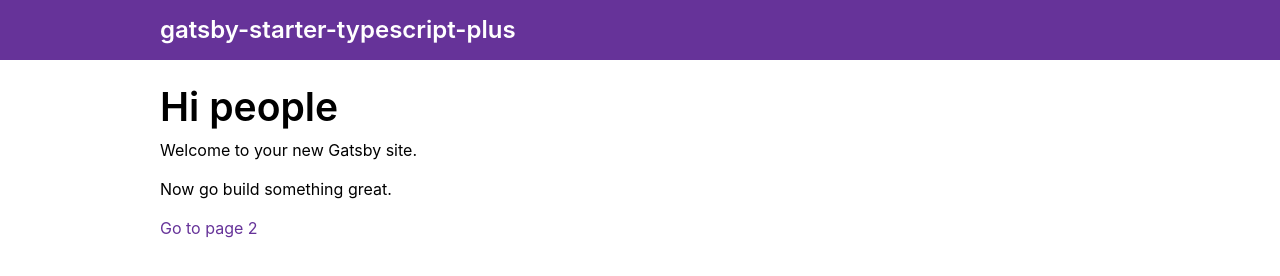
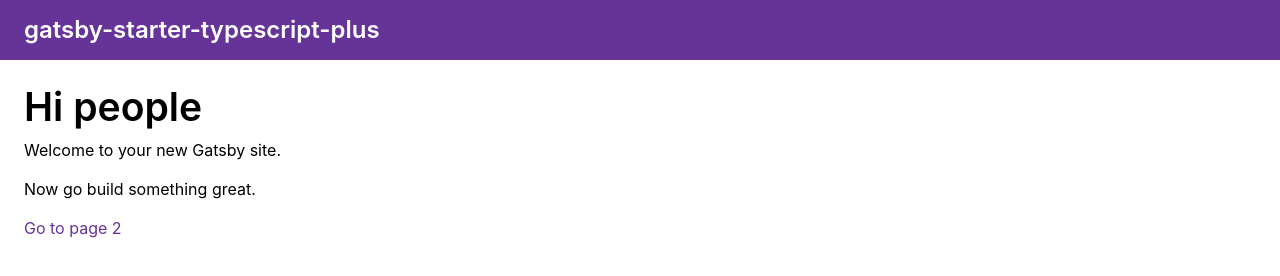
Before and after one commit to allan-almeida/experiments-3d, a Gatsby site: page / in a window 1280 px wide. Built offline with nearby package versions, Linux system fonts and the light colour scheme; Gatsby itself is replaced by a stand-in of ours.

Commit message:
removed layout maxwidth

```diff
--- a/src/components/Container.tsx
+++ b/src/components/Container.tsx
@@ -1,15 +1,11 @@
 import * as React from 'react'
 import styled from '@emotion/styled'
-
-import { widths } from '../styles/variables'
-import { getEmSize } from '../styles/mixins'
 
 const StyledContainer = styled.div`
   position: relative;
   margin-left: auto;
   margin-right: auto;
   width: auto;
-  max-width: ${getEmSize(widths.lg)}em;
 `
 
 interface ContainerProps {
```
